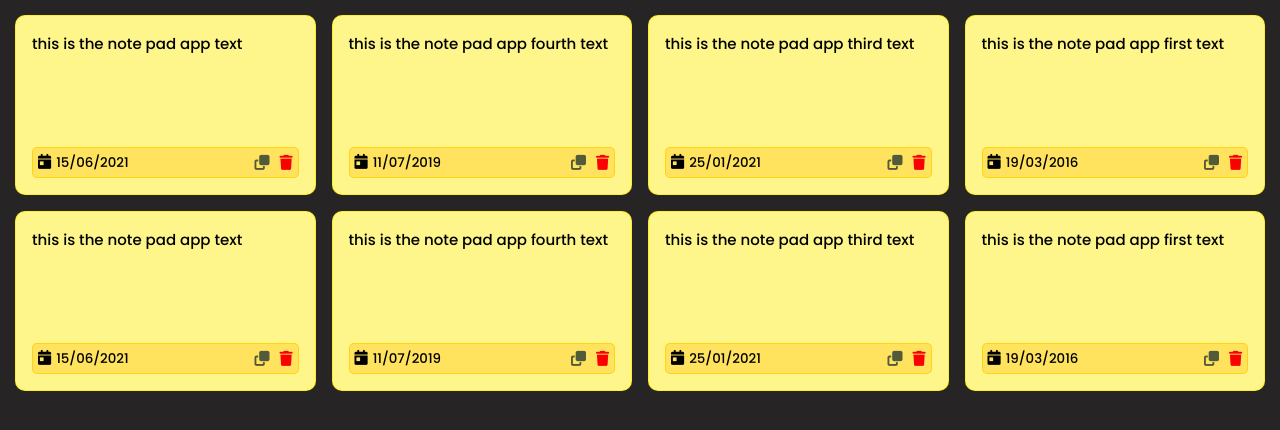
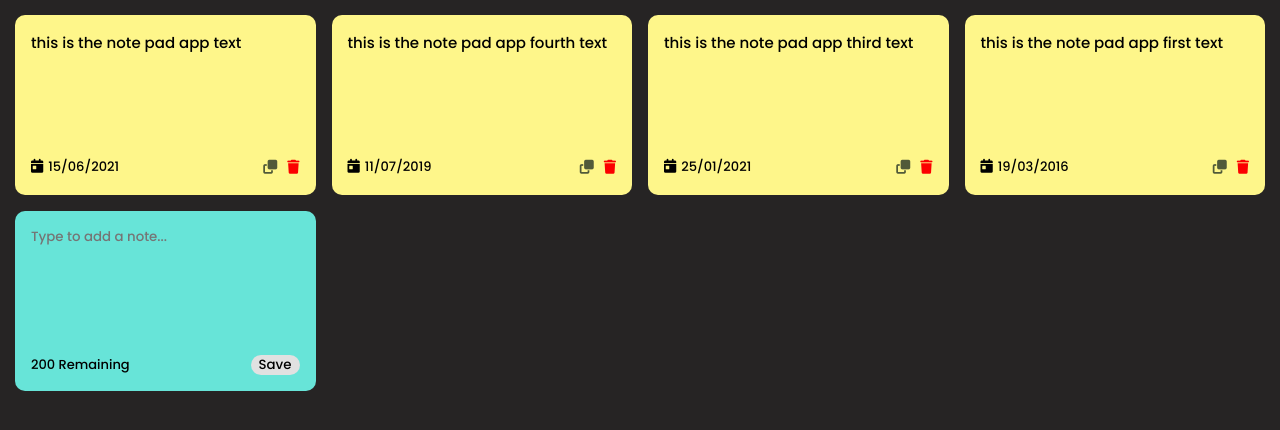
Before and after one commit to danishzayan/YourQuotes-App, a React (Vite) app: page / in a window 1280 px wide. Shown: the top 430 px of the page. Built offline with nearby package versions, Linux system fonts and the light colour scheme.

Commit message:
I have added delete, remaining word etc..

```diff
--- a/index.html
+++ b/index.html
@@ -5,6 +5,9 @@
     <link rel="icon" type="image/svg+xml" href="/vite.svg" />
     <meta name="viewport" content="width=device-width, initial-scale=1.0" />
     <link rel="stylesheet" href="https://cdnjs.cloudflare.com/ajax/libs/font-awesome/6.2.0/css/all.min.css">
+    <!-- Project Name: Notepad
+         Date: 07-08-2022
+         Developer: Danish Kamal -->
     <title>Notepad App</title>
   </head>
   <body>
--- a/src/App.jsx
+++ b/src/App.jsx
@@ -26,31 +26,32 @@ function App() {
       text: "this is the note pad app first text",
       date: "19/03/2016",
     },
-    {
+  ])
+
+  const addNote = (text) => {
+    const date = new Date();
+    const newNote = {
       id: nanoid(),
-      text: "this is the note pad app text",
-      date: "15/06/2021",
-    },
-    {
-      id: nanoid(),
-      text: "this is the note pad app fourth text",
-      date: "11/07/2019",
-    },
-    {
-      id: nanoid(),
-      text: "this is the note pad app third text",
-      date: "25/01/2021",
-    },
-    {
-      id: nanoid(),
-      text: "this is the note pad app first text",
-      date: "19/03/2016",
-    },
-  ])
+      text: text,
+      date: date.toLocaleDateString(),
+    }
+    const newNotes = [...notes, newNote];
+    setNotes(newNotes);
+  }
+
+  const deleteNote = (id) => {
+    const newNotes = notes.filter((note) => note.id !== id);
+    setNotes(newNotes);
+  }
+
 
   return (
     <div className="container">
-      <CardsList notes={ notes }/>
+      <CardsList
+         notes={ notes }
+         handleAddNote={ addNote }
+         handleDeleteNote={ deleteNote }
+         />
     </div>
   )
 }
--- a/src/components/Card.jsx
+++ b/src/components/Card.jsx
@@ -1,6 +1,6 @@
 import React from 'react'
 
-const Card = ({ id, text, date }) => {
+const Card = ({ id, text, date, handleDeleteNote }) => {
   return (
     <div className='card'>
       <span>{ text }</span>
@@ -8,7 +8,7 @@ const Card = ({ id, text, date }) => {
         <small><i className="fa-solid fa-calendar-day"></i>{ date }</small>
         <div className='footer-icon'>
         <i class="fa-sharp fa-solid fa-copy"></i>
-        <i className="fa-solid fa-trash"></i>
+        <i className="fa-solid fa-trash" onClick={() => handleDeleteNote(id)}></i>
         </div>
       </div>
     </div>
--- a/src/components/CardsList.jsx
+++ b/src/components/CardsList.jsx
@@ -1,16 +1,21 @@
 import React from 'react';
 import Card from './Card';
+import AddNote from './addNote';
 
-const CardsList = ({ notes }) => {
+const CardsList = ({ notes, handleAddNote, handleDeleteNote }) => {
   return (
     <div className="cards-list">
-      {notes.map((note) => (
+      {
+        notes.map((note) => (
         <Card
-             id={note.id}
-             text={note.text}
-             date={note.date}
-             />
-      ))}
+          id={note.id}
+          text={note.text}
+          date={note.date}
+          handleDeleteNote={handleDeleteNote}
+        />
+      ))
+      }
+      <AddNote handleAddNote={ handleAddNote } />
     </div>
   );
 };
--- /dev/null
+++ b/src/components/addNote.jsx
@@ -0,0 +1,43 @@
+import React, { useState } from 'react';
+
+const AddNote = ({ handleAddNote }) => {
+
+  const [noteText, setNoteText] = useState('');
+  const [cardColor, setCardColor] = useState('');
+
+  const characterLimit = 200;
+
+  const handleChange = (event) => {
+    if(characterLimit - event.target.value.length >= 0) {
+      setNoteText(event.target.value);
+    }
+  }
+
+  const handleSave = () => {
+    if(noteText.trim().length > 0) {
+      handleAddNote(noteText);
+      setNoteText('');
+    }
+
+    const randomColor = Math.floor(Math.random()*16777215).toString(16);
+    setCardColor(randomColor);
+  }
+
+  return (
+    <div className="card new" style={{ backgroundColor: `#${cardColor}` }} >
+      <textarea
+        cols="10"
+        rows="6"
+        placeholder="Type to add a note..."
+        onChange={ handleChange }
+        value={ noteText }
+      ></textarea>
+      <div className="footer">
+        <small>{ characterLimit - noteText.length } Remaining</small>
+        <button className="save" onClick={ handleSave }>Save</button>
+      </div>
+    </div>
+  );
+};
+
+export default AddNote;
--- a/src/index.css
+++ b/src/index.css
@@ -1,3 +1,7 @@
+/* Project Name: Notepad
+Date: 07-08-2022
+Developer: Danish Kamal */
+
 @import url('https://fonts.googleapis.com/css2?family=Poppins:ital,wght@0,500;1,100;1,200;1,300&display=swap');
 
 * {
@@ -32,11 +36,39 @@ body {
   display: flex;
   flex-direction: column;
   justify-content: space-between;
-  border: 1px solid #fff021f0;
+  /* border: 1px solid #fff021f0; */
+  white-space: pre-wrap;
 }
 
 .card span {
   font-size: 15px;
+}
+
+.card.new {
+  background: #67e4d8;
+  border: none;
+}
+
+textarea {
+  background: #67e4d8;
+  border: none;
+  resize: none;
+}
+
+textarea:focus {
+  outline: none;
+}
+
+.footer .save {
+  border: none;
+  padding: 0 8px;
+  border-radius: 10px;
+  background-color: #e1e1e1;
+}
+
+.footer .save:hover {
+  cursor: pointer;
+  background-color: #ded4d4e8;
 }
 
 .footer {
@@ -44,27 +76,32 @@ body {
   flex-direction: row;
   justify-content: space-between;
   align-items: center;
-  background-color: #ffe25e;
+  /* background-color: #ffe25e;
   padding: 2px 5px;
   border-radius: 5px;
-  border: 1px solid #ffd100d1;
+  border: 1px solid #ffd100d1; */
+}
+
+.footer small {
+  font-size: 13px;
+  font-weight: 200;
 }
 
 .footer .fa-calendar-day:before {
-  font-size: 15px;
+  font-size: 14px;
   color: black;
   margin-right: 5px;
 }
 
 .footer .fa-trash:before {
-  font-size: 15px;
+  font-size: 14px;
   color: #fb0000;
   cursor: pointer;
 }
 
 .footer .fa-copy:before {
   content: "\f0c5";
-  font-size: 15px;
+  font-size: 14px;
   color: #515a39;
   cursor: pointer;
   margin-right: 10px;
```
